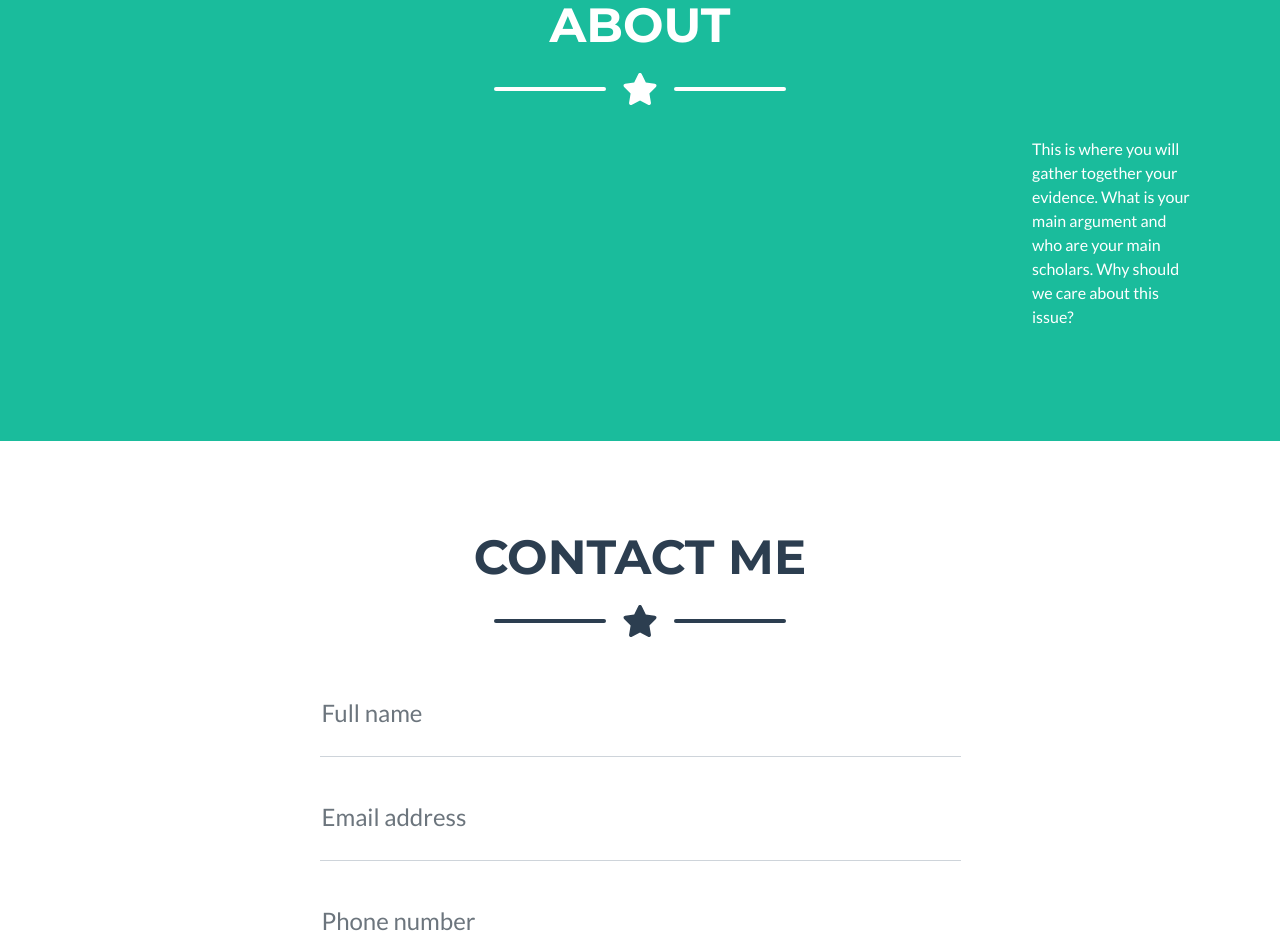
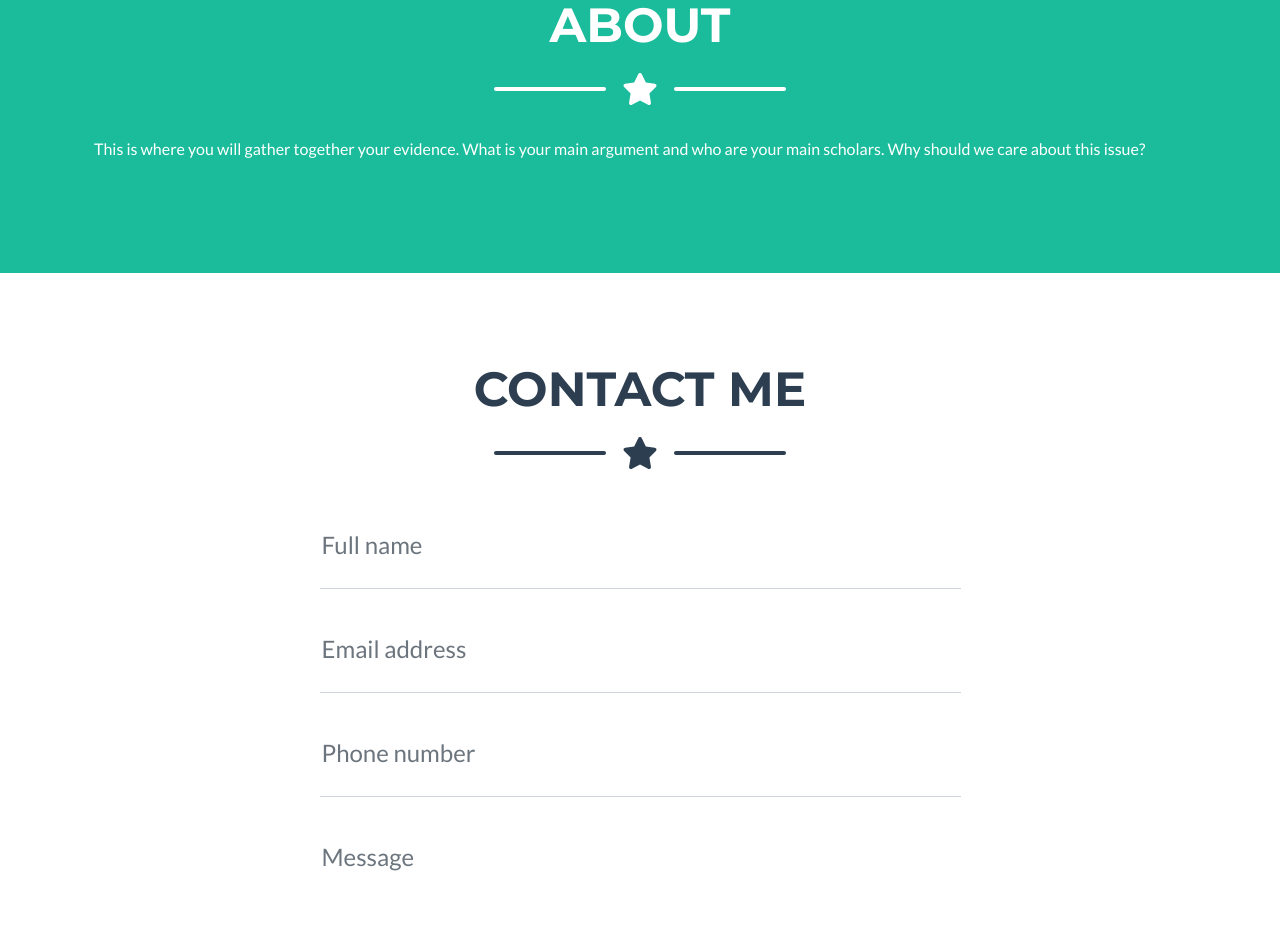
Before and after one commit to Sandy-Burnley/ISS210Template, a plain HTML site: page index.html in a window 1280 px wide. Shown: the part 1760-2697 px from the top of the page. Drawn offline with nearby package versions, Linux system fonts and the light colour scheme.

Commit message:
deleted div

```diff
--- a/index.html
+++ b/index.html
@@ -133,8 +133,7 @@
                     <div class="divider-custom-line"></div>
                 </div>
                 <!-- About Section Content-->
-                <div class="row">
-                    <div class="col-lg-2 ms-auto"><p>This is where you will gather together your evidence. What is your main argument and who are your main scholars. Why should we care about this issue?</p></div>
+                <div class="container"><p>This is where you will gather together your evidence. What is your main argument and who are your main scholars. Why should we care about this issue?</p></div>
                 </div>
                 <!-- About Section Button-->
             </div>
```
